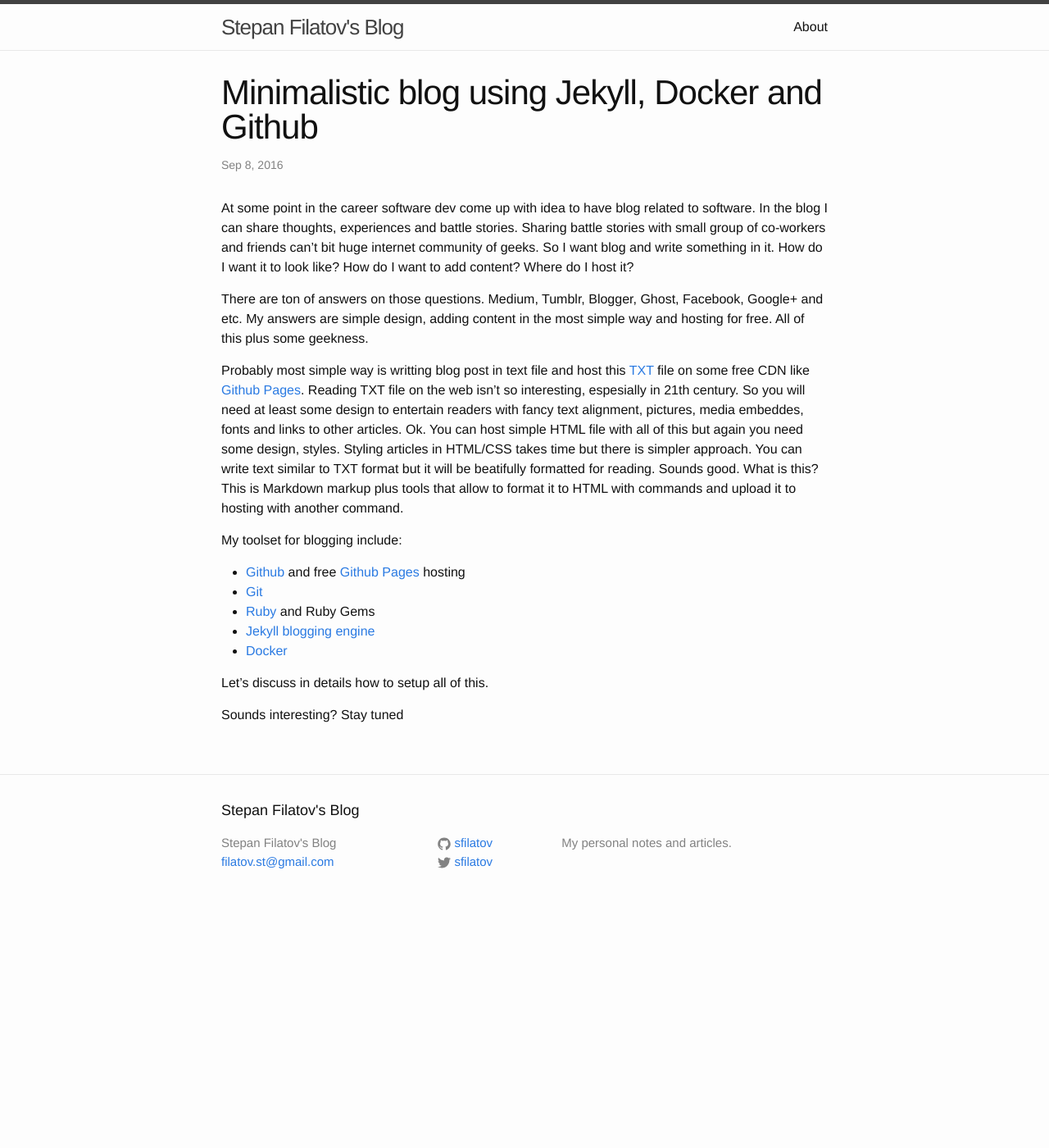
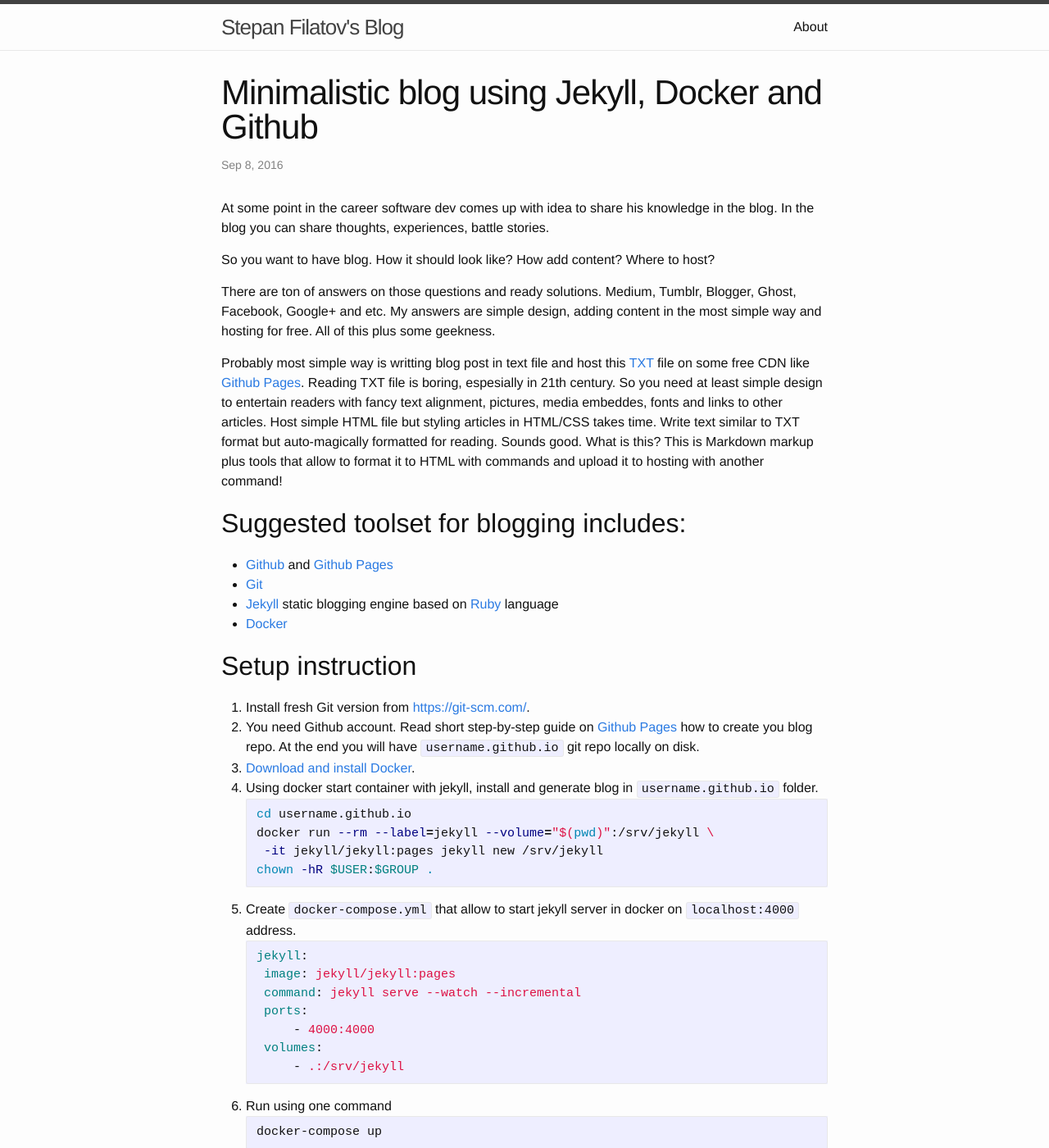
Before and after one commit to sfilatov/sfilatov.github.io, a Jekyll site: the page built from _posts/2016-09-08-setup-your-jekyll-blog.md, in a window 1280 px wide and 1400 px high. Shown: the whole window at 82% size. Built offline with Jekyll 4.4.1, drawn with Linux system fonts in a browser that asks for light colours; comment, search, counter and statistics services are not loaded; some of the changed text lies outside the part shown.

Commit message:
update post

````diff
--- a/_posts/2016-09-08-setup-your-jekyll-blog.md
+++ b/_posts/2016-09-08-setup-your-jekyll-blog.md
@@ -7,31 +7,69 @@
 - github
 ---
 
-At some point in the career software dev come up with idea to have blog related to software.
-In the blog I can share thoughts, experiences and battle stories.
-Sharing battle stories with small group of co-workers and friends can't bit huge internet community of geeks.
-So I want blog and write something in it.
-How do I want it to look like?
-How do I want to add content?
-Where do I host it?
+At some point in the career software dev comes up with idea to share his knowledge in the blog.
+In the blog you can share thoughts, experiences, battle stories.
 
-There are ton of answers on those questions. Medium, Tumblr, Blogger, Ghost, Facebook, Google+ and etc.
+So you want to have blog.
+How it should look like?
+How add content?
+Where to host?
+
+There are ton of answers on those questions and ready solutions. Medium, Tumblr, Blogger, Ghost, Facebook, Google+ and etc.
 My answers are simple design, adding content in the most simple way and hosting for free. All of this plus some geekness.
 
 Probably most simple way is writting blog post in text file and host this [TXT](/index.txt) file on some free CDN like [Github Pages](https://pages.github.com/).
-Reading TXT file on the web isn't so interesting, espesially in 21th century. So you will need at least some design to entertain readers with fancy text alignment, pictures, media embeddes, fonts and links to other articles.
-Ok. You can host simple HTML file with all of this but again you need some design, styles. Styling articles in HTML/CSS takes time but there is simpler approach.
-You can write text similar to TXT format but it will be beatifully formatted for reading. Sounds good. What is this?
-This is Markdown markup plus tools that allow to format it to HTML with commands and upload it to hosting with another command.
+Reading TXT file is boring, espesially in 21th century.
+So you need at least simple design to entertain readers with fancy text alignment, pictures, media embeddes, fonts and links to other articles.
+Host simple HTML file but styling articles in HTML/CSS takes time.
+Write text similar to TXT format but auto-magically formatted for reading. Sounds good. What is this?
+This is Markdown markup plus tools that allow to format it to HTML with commands and upload it to hosting with another command!
 
-My toolset for blogging include:
- - [Github](https://github.com) and free [Github Pages](https://pages.github.com/) hosting
- - [Git](https://git-scm.com/)
- - [Ruby](https://www.ruby-lang.org/ru/) and Ruby Gems
- - [Jekyll blogging engine](https://jekyllrb.com/)
- - [Docker](https://docker.com)
+## Suggested toolset for blogging includes:
+ * [Github](https://github.com) and [Github Pages](https://pages.github.com/)
+ * [Git](https://git-scm.com/)
+ * [Jekyll](https://jekyllrb.com/) static blogging engine based on [Ruby](https://www.ruby-lang.org/ru/) language
+ * [Docker](https://docker.com)
 
- Let's discuss in details how to setup all of this.
+## Setup instruction
 
-Sounds interesting?
-Stay tuned
+1. Install fresh Git version from [https://git-scm.com/](https://git-scm.com/).
+2. You need Github account. Read short step-by-step guide on [Github Pages](https://pages.github.com/) how to create you blog repo. At the end you will have ```username.github.io``` git repo locally on disk.
+3. [Download and install Docker](https://www.docker.com/products/docker).
+4. Using docker start container with jekyll, install and generate blog in ```username.github.io``` folder.
+``` bash
+cd username.github.io
+docker run --rm --label=jekyll --volume="$(pwd)":/srv/jekyll \
+ -it jekyll/jekyll:pages jekyll new /srv/jekyll
+chown -hR $USER:$GROUP .
+```
+5. Create ```docker-compose.yml``` that allow to start jekyll server in docker on ```localhost:4000``` address.
+``` yml
+jekyll:
+    image: jekyll/jekyll:pages
+    command: jekyll serve --watch --incremental
+    ports:
+        - 4000:4000
+    volumes:
+        - .:/srv/jekyll
+```
+6. Run using one command
+```
+docker-compose up
+```
+7. Add new post file in directory ```_posts``` with markdown extension ```2016-09-16-post-title-here.md```
+8. Write you post using [Markdown](https://github.com/adam-p/markdown-here/wiki/Markdown-Cheatsheet)
+8. Check it in the browser ```http://localhost:4000```
+9. Commit your blog to git repo
+```
+git add --all .
+git commit -m "my first blog post"
+```
+10. Push your changes to Github Pages
+```
+git push origin
+```
+
+Basically that's all.
+
+For advanced Jekyll usage read docs [https://jekyllrb.com/docs/home/](https://jekyllrb.com/docs/home/)
````
